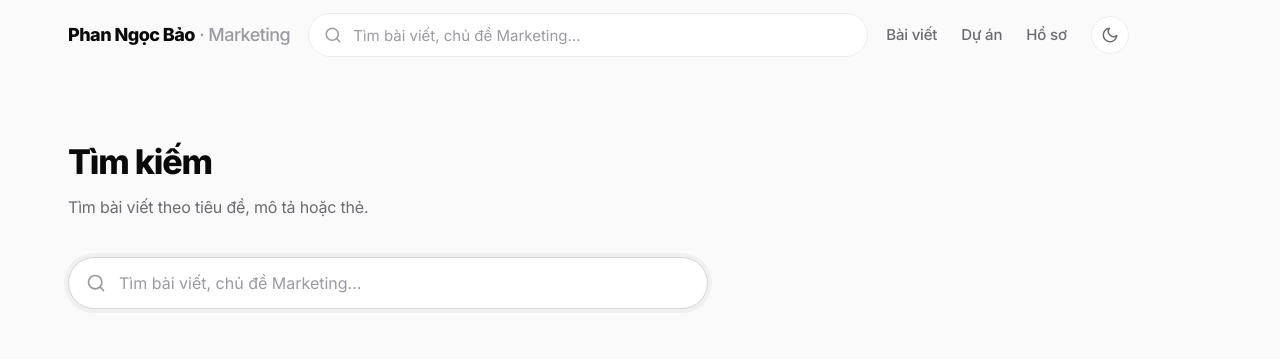
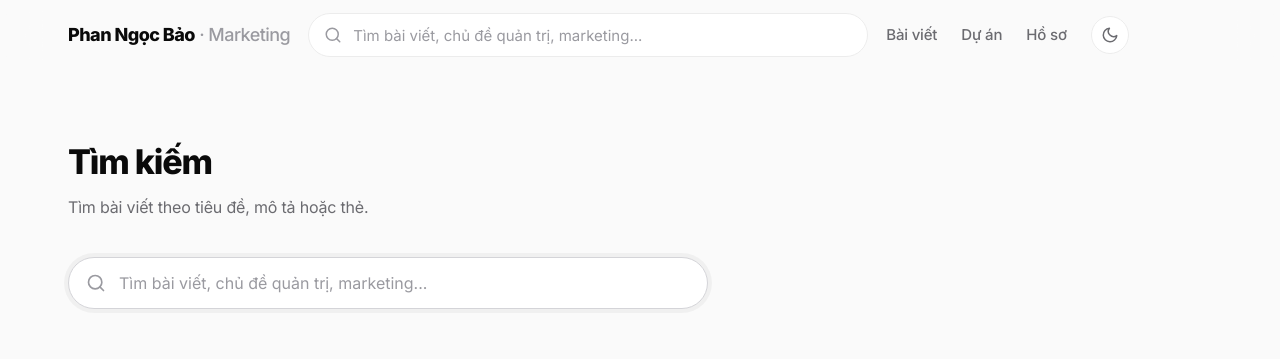
Before and after one commit to baoback/phanngocbao-website, a Next.js app in the folder website/: page /search in a window 1280 px wide. Shown: the top 359 px of the page. Built offline with nearby package versions, Linux system fonts and the light colour scheme.

Commit message:
Add files via upload

```diff
--- a/website/app/components/Header.jsx
+++ b/website/app/components/Header.jsx
@@ -12,6 +12,7 @@ export default function Header({
   navBlog = 'Bài viết',
   navProjects = 'Dự án',
   navAbout = 'Hồ sơ',
+  searchPlaceholder,
 }) {
   const [scrolled, setScrolled] = useState(false);
 
@@ -29,7 +30,7 @@ export default function Header({
           {brandName}<span> · {brandSuffix}</span>
         </Link>
 
-        <SearchBox index={searchIndex} />
+        <SearchBox index={searchIndex} placeholder={searchPlaceholder} />
 
         <nav className="nav">
           <Link href="/"><span className="nav-text">{navBlog}</span></Link>
--- a/website/app/components/SearchBox.jsx
+++ b/website/app/components/SearchBox.jsx
@@ -4,7 +4,7 @@ import { useState, useRef, useEffect } from 'react';
 import { useRouter } from 'next/navigation';
 import Link from 'next/link';
 
-export default function SearchBox({ index = [] }) {
+export default function SearchBox({ index = [], placeholder = 'Tìm bài viết, chủ đề quản trị, marketing...' }) {
   const [q, setQ] = useState('');
   const [open, setOpen] = useState(false);
   const [mobileOpen, setMobileOpen] = useState(false);
@@ -81,7 +81,7 @@ export default function SearchBox({ index = [] }) {
               setOpen(true);
             }}
             onFocus={() => setOpen(true)}
-            placeholder="Tìm bài viết, chủ đề Marketing..."
+            placeholder={placeholder}
             aria-label="Tìm kiếm"
             autoComplete="off"
           />
--- a/website/app/components/SearchResults.jsx
+++ b/website/app/components/SearchResults.jsx
@@ -3,7 +3,7 @@
 import { useState } from 'react';
 import PostCard from './PostCard';
 
-export default function SearchResults({ posts = [], initialQuery = '' }) {
+export default function SearchResults({ posts = [], initialQuery = '', placeholder = 'Tìm bài viết, chủ đề quản trị, marketing...' }) {
   const [q, setQ] = useState(initialQuery);
   const query = q.toLowerCase().trim();
   const results = query
@@ -25,7 +25,7 @@ export default function SearchResults({ posts = [], initialQuery = '' }) {
           type="search"
           value={q}
           onChange={(e) => setQ(e.target.value)}
-          placeholder="Tìm bài viết, chủ đề Marketing..."
+          placeholder={placeholder}
           aria-label="Tìm kiếm"
           autoComplete="off"
           autoFocus
```
